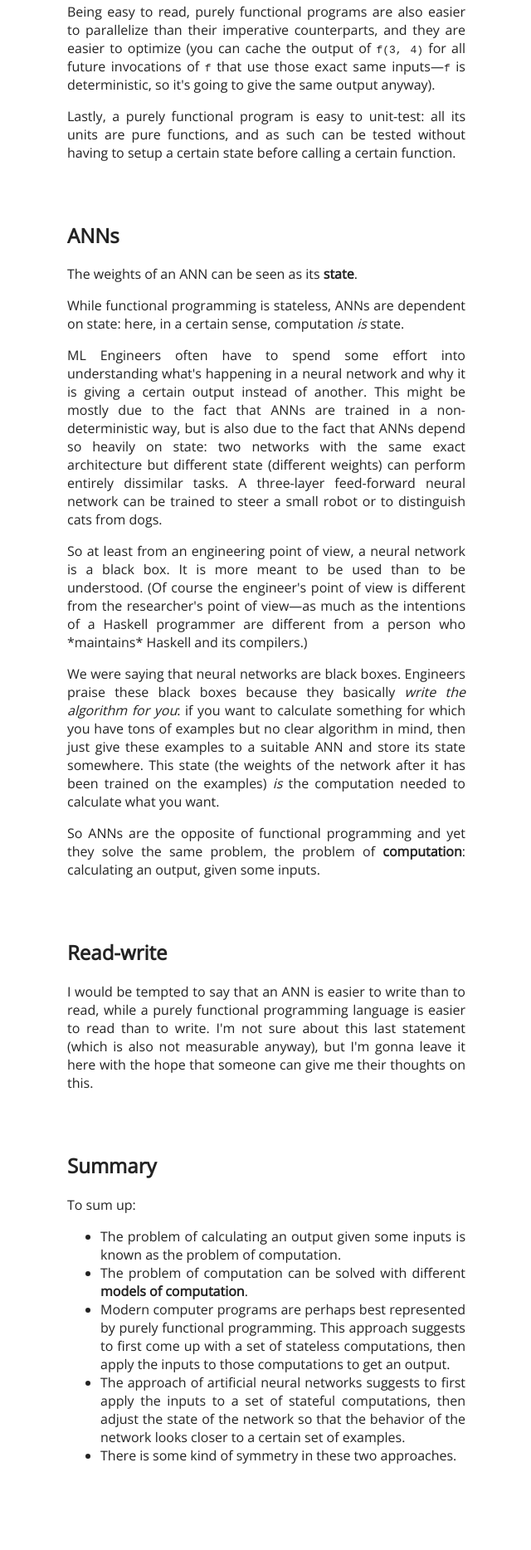
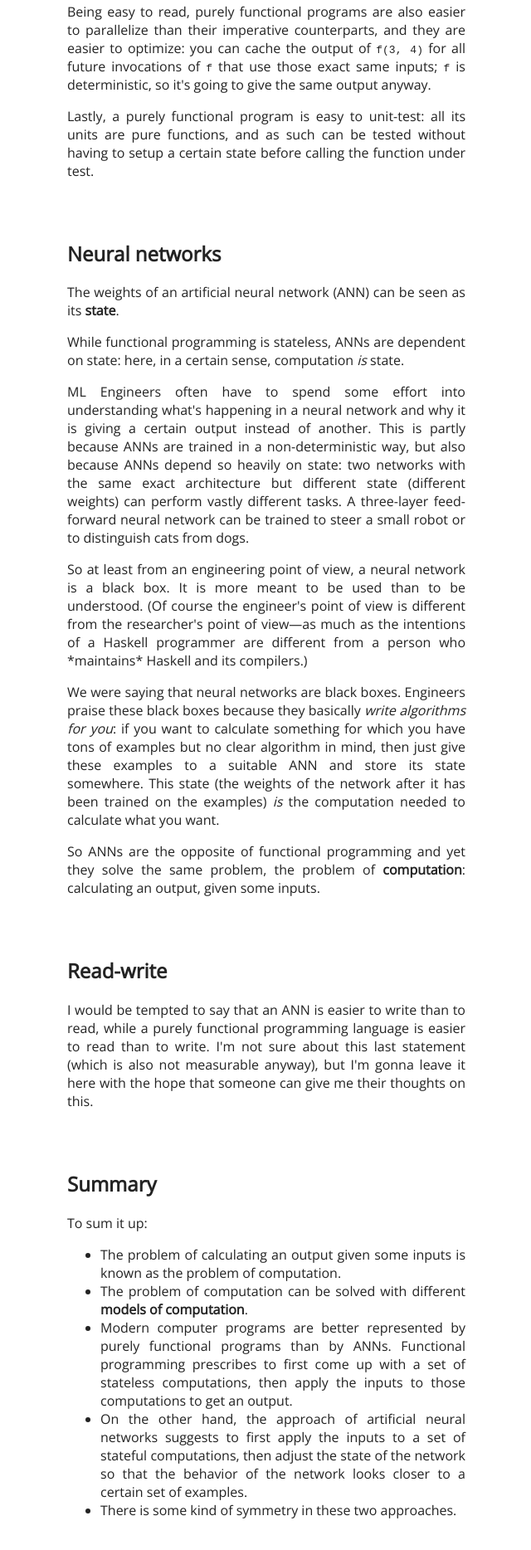
Before and after one commit to ggiuffre/ggiuffre.github.io, a plain HTML site: page state/index.html in a window 1280 px wide. Shown: the part 842-2710 px from the top of the page at 83% size, without its empty margins (319-959 px from the left). Drawn offline with nearby package versions, Linux system fonts and the light colour scheme.

Commit message:
Improve note about computation state

```diff
--- a/state/index.html
+++ b/state/index.html
@@ -46,32 +46,32 @@
         understand a pure function by just reading it, without any need to worry about the context in which this
         function was declared, without having to worry about its <em>environment</em>. You don't need to have
         three other files open to understand what a pure function <code>f</code> is doing, because you can be
-        sure that <code>f</code> doesn't use global variables (there are no global variables, only global
-        constants) and you can be sure that all functions that <code>f</code> depends on are pure.</p>
+        sure that <code>f</code> doesn't use global variables (there are no global variables in functional programming,
+        only global constants) and you can be sure that all functions that <code>f</code> depends on are pure.</p>
       <p>Being easy to read, purely functional programs are also easier to parallelize than their imperative
-        counterparts, and they are easier to optimize (you can cache the output of <code>f(3, 4)</code> for all
-        future invocations of <code>f</code> that use those exact same inputs&mdash;<code>f</code> is
-        deterministic, so it's going to give the same output anyway).</p>
+        counterparts, and they are easier to optimize: you can cache the output of <code>f(3, 4)</code> for all
+        future invocations of <code>f</code> that use those exact same inputs; <code>f</code> is
+        deterministic, so it's going to give the same output anyway.</p>
 
       <p>Lastly, a purely functional program is easy to unit-test: all its units are pure functions, and as such
-        can be tested without having to setup a certain state before calling a certain function.</p>
+        can be tested without having to setup a certain state before calling the function under test.</p>
 
-      <h2>ANNs</h2>
-      <p>The weights of an ANN can be seen as its <strong>state</strong>.</p>
+      <h2>Neural networks</h2>
+      <p>The weights of an artificial neural network (ANN) can be seen as its <strong>state</strong>.</p>
       <p>While functional programming is stateless, ANNs are dependent on state: here, in a certain sense,
         computation <em>is</em> state.</p>
       <p>ML Engineers often have to spend some effort into understanding what's happening in a neural network and
-        why it is giving a certain output instead of another. This might be mostly due to the fact that ANNs are
-        trained in a non-deterministic way, but is also due to the fact that ANNs depend so heavily on state:
+        why it is giving a certain output instead of another. This is partly because ANNs are
+        trained in a non-deterministic way, but also because ANNs depend so heavily on state:
         two networks with the same exact architecture but different state (different weights) can perform
-        entirely dissimilar tasks. A three-layer feed-forward neural network can be trained to steer a small
+        vastly different tasks. A three-layer feed-forward neural network can be trained to steer a small
         robot or to distinguish cats from dogs.</p>
       <p>So at least from an engineering point of view, a neural network is a black box. It is more meant to be
         used than to be understood. (Of course the engineer's point of view is different from the researcher's
         point of view&mdash;as much as the intentions of a Haskell programmer are different from a person who
         *maintains* Haskell and its compilers.)</p>
       <p>We were saying that neural networks are black boxes. Engineers praise these black boxes because they
-        basically <em>write the algorithm for you</em>: if you want to calculate something for which you have
+        basically <em>write algorithms for you</em>: if you want to calculate something for which you have
         tons of examples but no clear algorithm in mind, then just give these examples to a suitable ANN and
         store its state somewhere. This state (the weights of the network after it has been trained on the
         examples) <em>is</em> the computation needed to calculate what you want.</p>
@@ -86,16 +86,16 @@
         thoughts on this.</p>
 
       <h2>Summary</h2>
-      <p>To sum up:</p>
+      <p>To sum it up:</p>
       <ul>
         <li>The problem of calculating an output given some inputs is known as the problem of computation.</li>
         <li>The problem of computation can be solved with different <strong>models of computation</strong>.</li>
-        <li>Modern computer programs are perhaps best represented by purely functional programming. This
-          approach suggests to first come up with a set of stateless computations, then apply the inputs to
+        <li>Modern computer programs are better represented by purely functional programs than by ANNs. Functional
+          programming prescribes to first come up with a set of stateless computations, then apply the inputs to
           those computations to get an output.</li>
-        <li>The approach of artificial neural networks suggests to first apply the inputs to a set of stateful
-          computations, then adjust the state of the network so that the behavior of the network looks closer
-          to a certain set of examples.</li>
+        <li>On the other hand, the approach of artificial neural networks suggests to first apply the inputs to a set
+          of stateful computations, then adjust the state of the network so that the behavior of the network looks
+          closer to a certain set of examples.</li>
         <li>There is some kind of symmetry in these two approaches.</li>
       </ul>
     </article>
```
